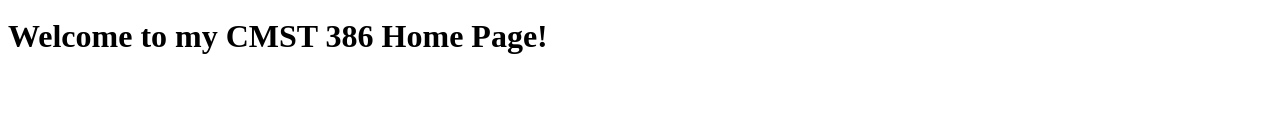
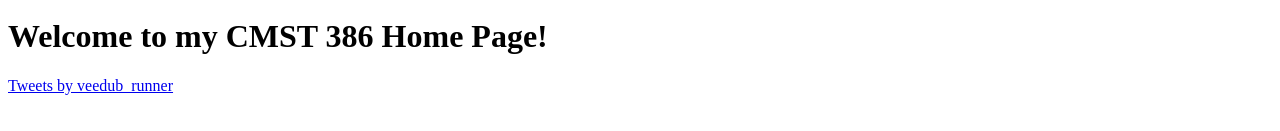
Before and after one commit to veedubrunner/cmst386, a plain HTML site: page index.html in a window 1280 px wide. Shown: the part 241-372 px from the top of the page. Drawn offline with Linux system fonts and the light colour scheme.

Commit message:
twitter feed test

```diff
--- a/index.html
+++ b/index.html
@@ -26,6 +26,9 @@
   </ul>
 
   <h1>Welcome to my CMST 386 Home Page!</h1>
-
+  <p>
+    <a class="twitter-timeline" data-width="300" data-height="800" data-theme="dark" data-link-color="#981CEB" href="https://twitter.com/veedub_runner">Tweets by veedub_runner</a>
+    <script async src="//platform.twitter.com/widgets.js" charset="utf-8"></script>
+  </p>
 </body>
 </html>
```
